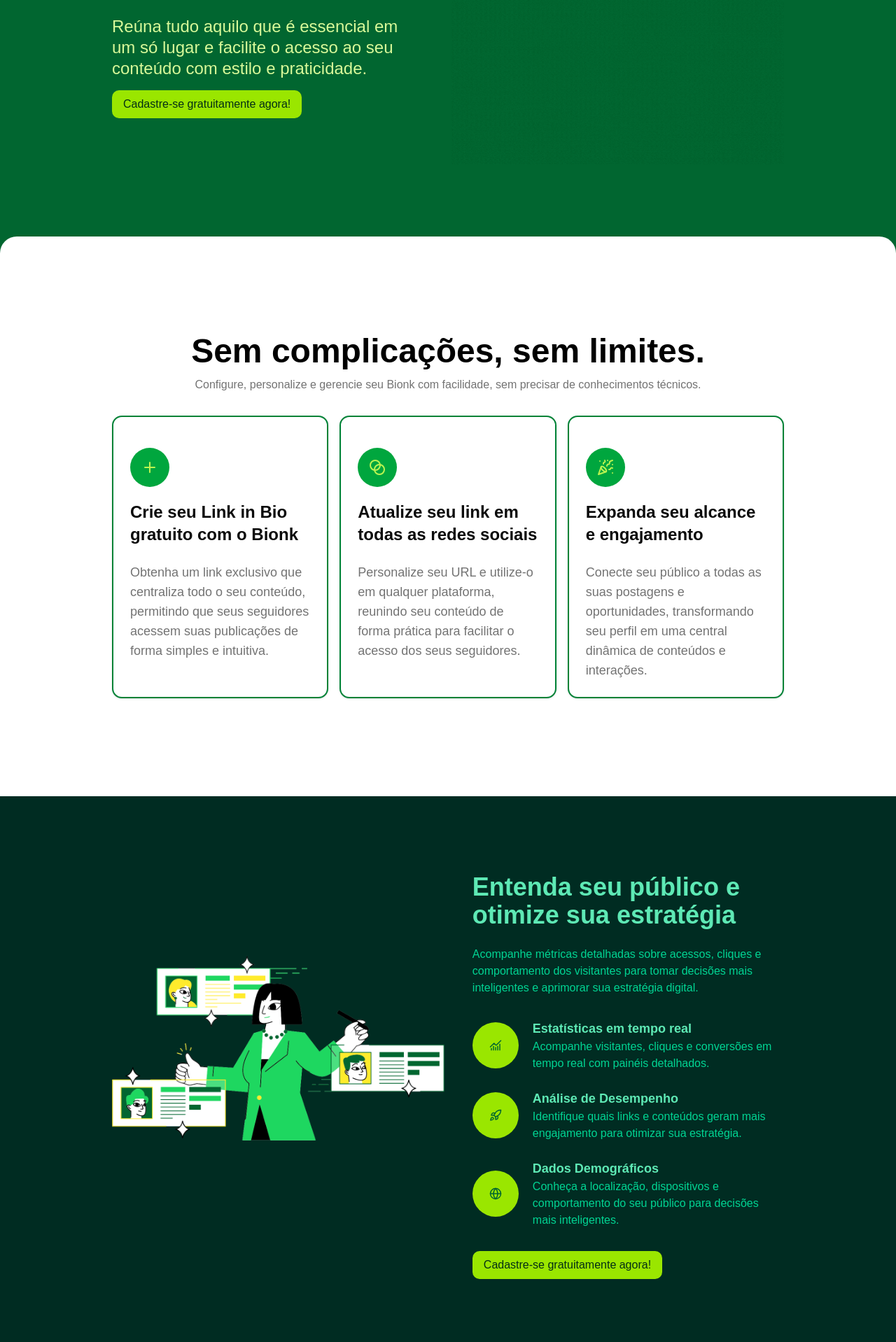
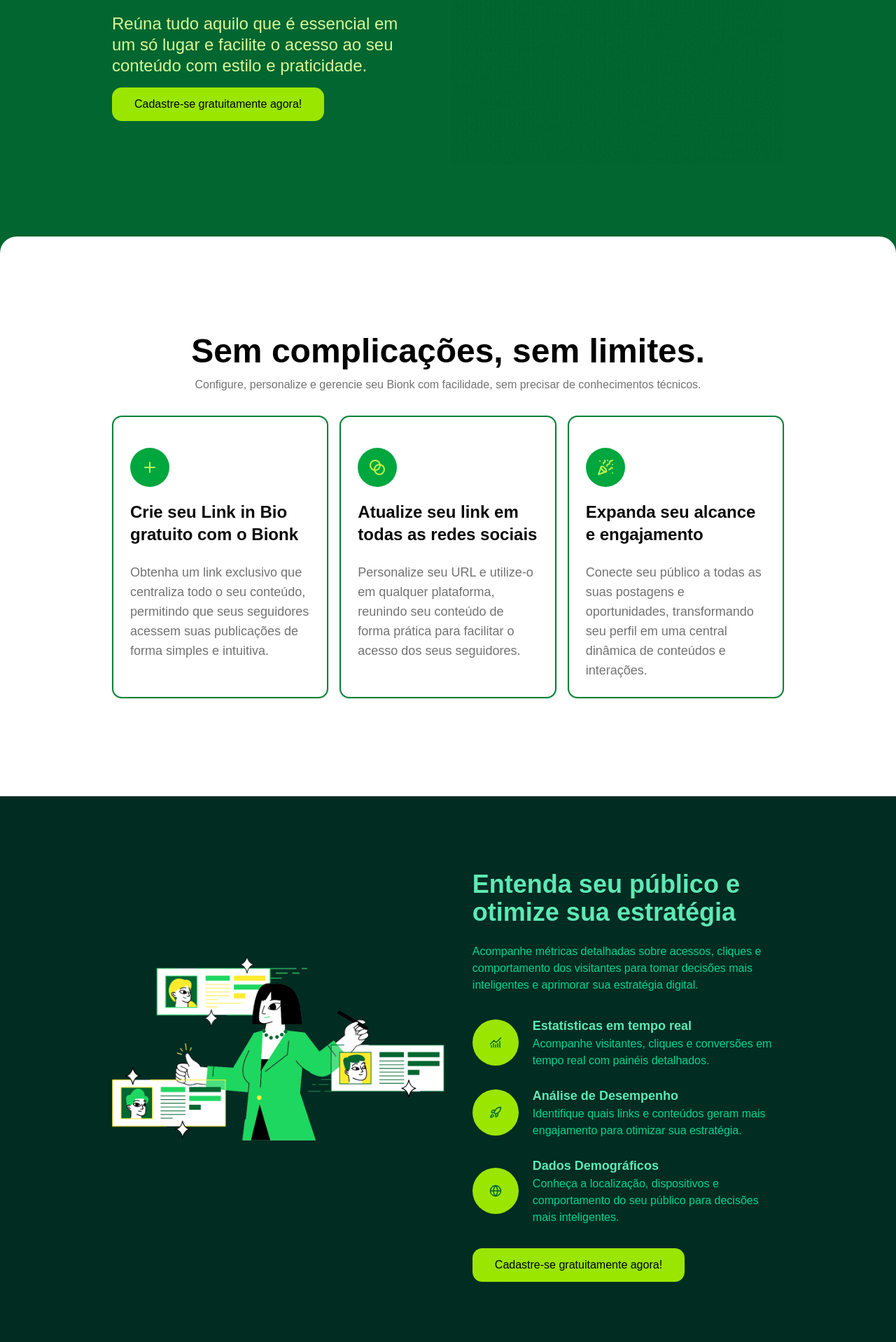
Before and after one commit to gabriellucasvh/bionk, a Next.js app: page /descubra in a window 1280 px wide. Shown: the part 462-2380 px from the top of the page at 70% size. Built offline with nearby package versions, Linux system fonts and the light colour scheme; no server answers; a web font is replaced by a local one.

Commit message:
refactor: replace SimpleBtn with BaseButton and remove unused SimpleBtn component

```diff
--- a/src/app/(public)/descubra/descubra.client.tsx
+++ b/src/app/(public)/descubra/descubra.client.tsx
@@ -3,7 +3,7 @@
 import Footer from '@/components/layout/Footer'
 import Header from '@/components/layout/Header'
 import { useRouter } from 'next/navigation'
-import SimpleBtn from './simple-button'
+import { BaseButton } from '@/components/buttons/BaseButton'
 import { Blend, ChartNoAxesCombined, Globe, PartyPopper, Plus, Rocket } from 'lucide-react'
 import { Card, CardContent, CardDescription, CardHeader, CardTitle } from '@/components/ui/card'
 import Image from 'next/image'
@@ -27,9 +27,9 @@ const DescubraClient = () => {
                 <div className='w-full lg:w-1/2 space-y-4 text-left pt-16 md:pt-0'>
                     <h1 className='font-bold text-4xl md:text-6xl'>A melhor ferramenta de link in bio para todas as suas redes sociais</h1>
                     <p className='leading-tight text-lg md:text-2xl'>Reúna tudo aquilo que é essencial em um só lugar e facilite o acesso ao seu conteúdo com estilo e praticidade.</p>
-                    <SimpleBtn className='font-medium' onClick={() => router.push("/registro")}>
+                    <BaseButton onClick={() => router.push("/registro")}>
                         Cadastre-se gratuitamente agora!
-                    </SimpleBtn>
+                    </BaseButton>
                 </div>
                 <div>
                     <Image src="/redes-gif.gif" alt='error' width={300} height={300} className='w-full max-w-xs sm:max-w-md lg:max-w-lg' quality={100} priority />
@@ -99,9 +99,9 @@ const DescubraClient = () => {
                         ))}
                     </div>
                     <div className='flex justify-center lg:justify-start mt-8'>
-                        <SimpleBtn onClick={() => router.push("/registro")}>
+                        <BaseButton onClick={() => router.push("/registro")}>
                             Cadastre-se gratuitamente agora!
-                        </SimpleBtn>
+                        </BaseButton>
                     </div>
                 </div>
             </section>
--- a/src/app/(public)/descubra/simple-button.tsx
+++ /dev/null
@@ -1,16 +0,0 @@
-import type { ComponentProps } from "react"
-import { twMerge } from "tailwind-merge"
-
-const SimpleBtn = ({ className, ...props }: ComponentProps<"button">) => {
-  return (
-    <button
-      className={twMerge(
-        'bg-lime-400 text-green-950 font-medium py-2 px-4 rounded-lg hover:bg-lime-500 transition-colors duration-300', className)
-      }
-      {...props}
-    >
-    </button>
-  )
-}
-
-export default SimpleBtn
```
